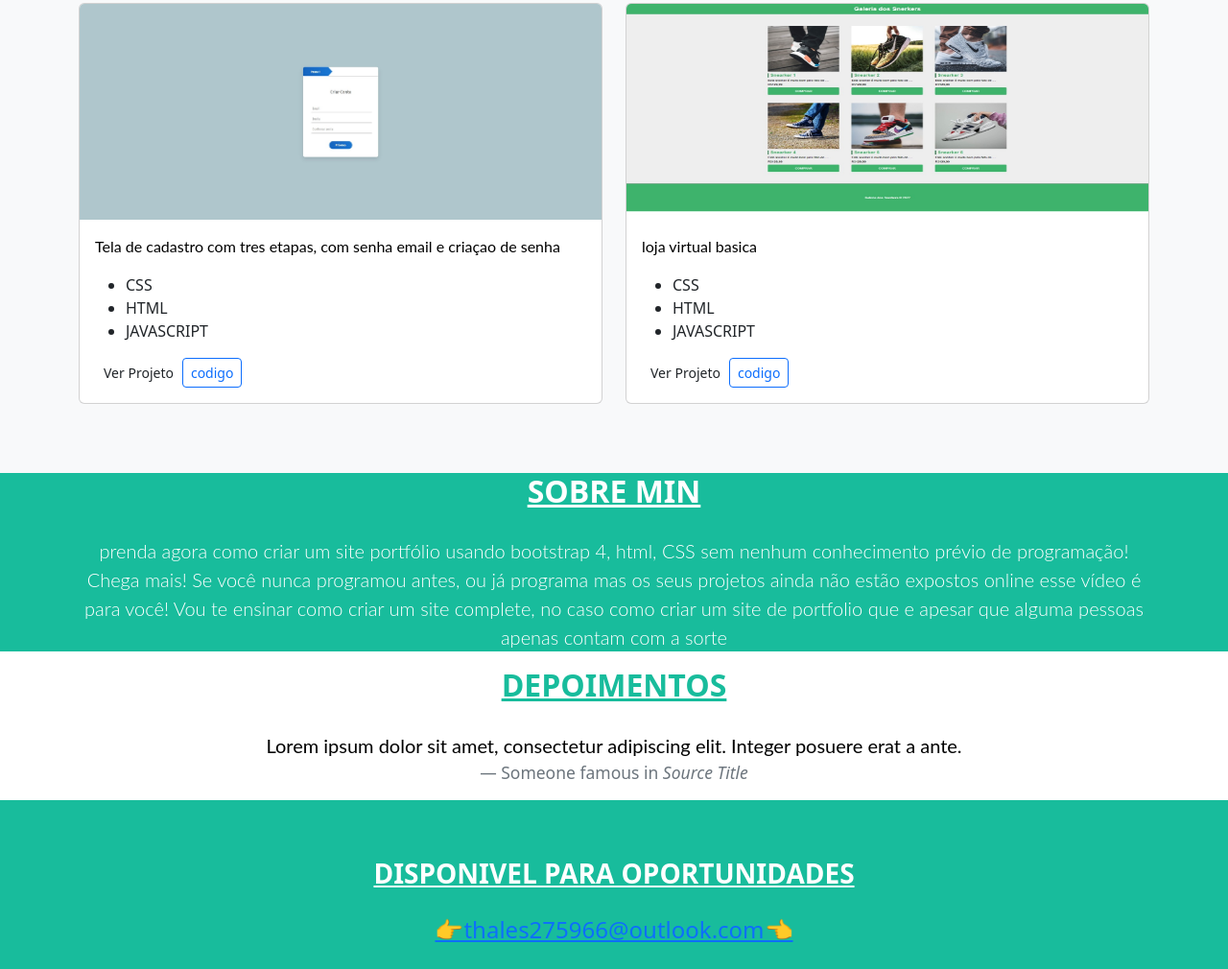
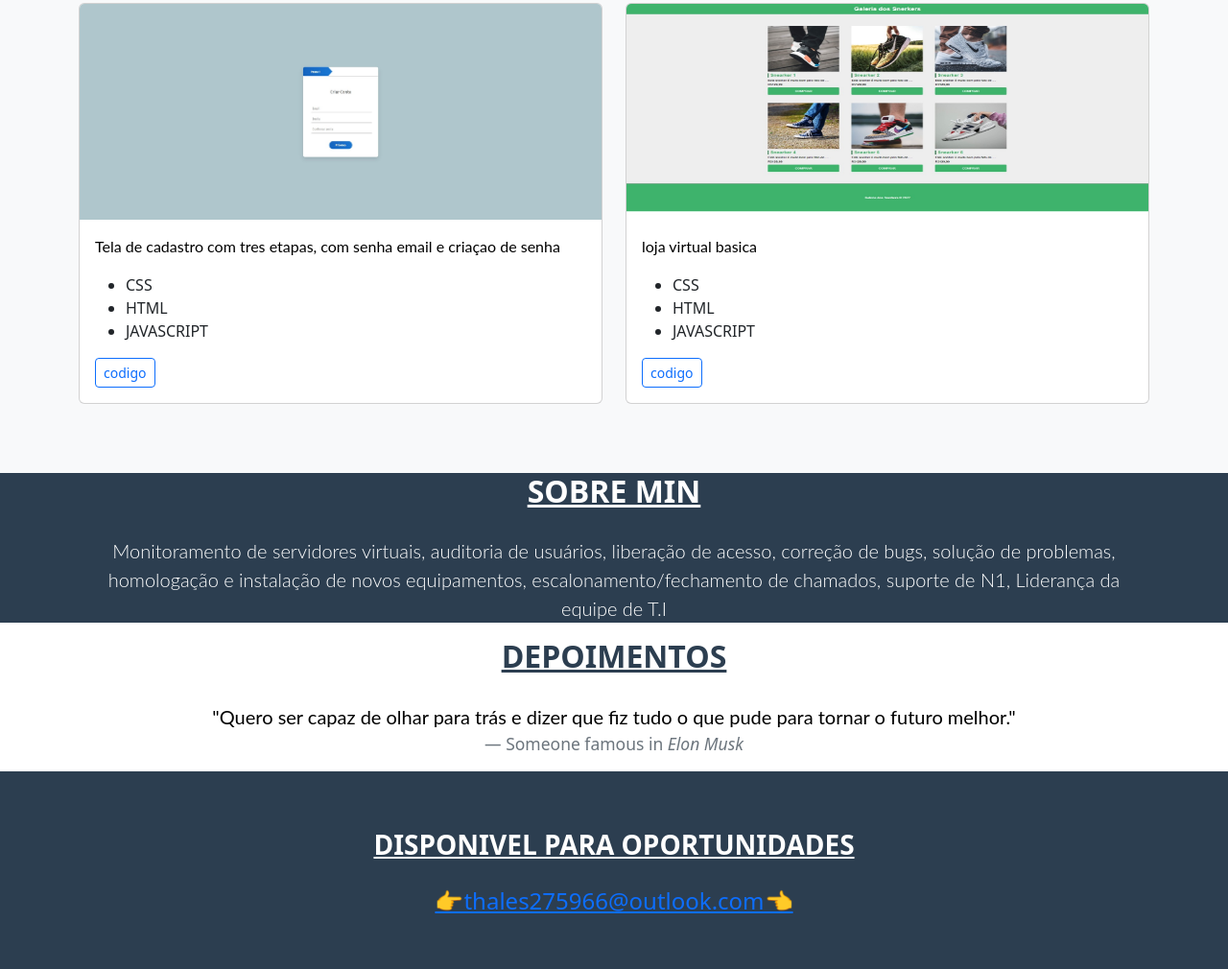
Before and after one commit to ThalesHenriq/Portifolio, a plain HTML site: page index.html in a window 1280 px wide. Shown: the part 1790-2800 px from the top of the page at 96% size. Drawn offline with nearby package versions, Linux system fonts and the light colour scheme.

Commit message:
Update index.html

```diff
--- a/index.html
+++ b/index.html
@@ -39,13 +39,13 @@
         font-weight: 700;
         color: white;
       }
-      .titulosVerdes{
+      .titulosAzul{
         text-decoration: underline;
         text-underline-position: below;
         padding-bottom: 20px;
         text-transform: uppercase;
         font-weight: 700;
-        color: #18bc9c;
+        color: #2c3e50;
       }
       .textoBranco{
         color: white !important;
@@ -89,7 +89,7 @@
           </ul>
         </div>
       </nav>
-      <section class="jumbotron text-center corPrimaria">
+      <section class="jumbotron text-center corSecundaria">
         <div class="container">
           <img class="foto-perfil" src="foto.png" alt="">
           <h1 class="jumbotron-heading textoBranco">ThalesHenriq</h1>
@@ -97,13 +97,13 @@
             <a href="#contatos" class="btn btn-dark my-2">contato</a>
           </p>
           <a href="https://www.linkedin.com/in/thales-henrique-10a522193/"><i class="textoBranco fab fa-linkedin"></i></a>
-          <a href="https://www.linkedin.com/in/thales-henrique-10a522193/"><i class="textoBranco icones fab fa-github"></i></a>
-          <a href="https://www.linkedin.com/in/thales-henrique-10a522193/"><i class="textoBranco icones fab fa-instagram"></i></a>
+          <a href="https://github.com/ThalesHenriq"><i class="textoBranco icones fab fa-github"></i></a>
+          <a href="https://www.instagram.com/thalesjoker/"><i class="textoBranco icones fab fa-instagram"></i></a>
         </div>
       </section>
       <div class="album py-5 bg-light" id="projetos">
         <div class="container">
-          <h2 class="jumbotron-heading text-center titulosVerdes">Projetos</h2>
+          <h2 class="jumbotron-heading text-center titulosAzul">Projetos</h2>
 
           <div class="row">
                     <div class="col-md-6">
@@ -118,7 +118,6 @@
                   </ul>
                   <div class="d-flex justify-content-between align-items-center">
                     <div class="btn-group">
-                      <a href="https://github.com/ThalesHenriq/PassGerator"><button type="button" class="btn btn-sm btn-outline-sucess">Ver Projeto</button></a>
                       <a href="github.com/meuprojeto"><button type="button" class="btn btn-sm btn-outline-primary">codigo</button></a>
                     </div>
                   </div>
@@ -137,7 +136,7 @@
                   </ul>
                   <div class="d-flex justify-content-between align-items-center">
                     <div class="btn-group">
-                      <a href="https://github.com/ThalesHenriq/CriadorQRCode"><button type="button" class="btn btn-sm btn-outline-sucess">Ver Projeto</button></a>
+
                       <a href="https://github.com/ThalesHenriq/CriadorQRCode"><button type="button" class="btn btn-sm btn-outline-primary">Codigo</button></a>
                     </div>
                   </div>
@@ -156,7 +155,7 @@
                   </ul>
                   <div class="d-flex justify-content-between align-items-center">
                     <div class="btn-group">
-                      <a href="https://github.com/ThalesHenriq/PassGerator"><button type="button" class="btn btn-sm btn-outline-sucess">Ver Projeto</button></a>
+
                       <a href="https://github.com/ThalesHenriq/PassGerator"><button type="button" class="btn btn-sm btn-outline-primary">codigo</button></a>
                     </div>
                   </div>
@@ -175,7 +174,7 @@
                   </ul>
                   <div class="d-flex justify-content-between align-items-center">
                     <div class="btn-group">
-                      <a href="https://github.com/ThalesHenriq/GeradorPixelArt"><button type="button" class="btn btn-sm btn-outline-sucess">Ver Projeto</button></a>
+
                       <a href="https://github.com/ThalesHenriq/GeradorPixelArt"><button type="button" class="btn btn-sm btn-outline-primary">codigo</button></a>
                     </div>
                   </div>
@@ -195,7 +194,7 @@
                   </ul>
                   <div class="d-flex justify-content-between align-items-center">
                     <div class="btn-group">
-                      <a href="https://github.com/ThalesHenriq/CADASTRO"><button type="button" class="btn btn-sm btn-outline-sucess">Ver Projeto</button></a>
+
                       <a href="https://github.com/ThalesHenriq/CADASTRO"><button type="button" class="btn btn-sm btn-outline-primary">codigo</button></a>
                     </div>
                   </div>
@@ -214,7 +213,7 @@
                   </ul>
                   <div class="d-flex justify-content-between align-items-center">
                     <div class="btn-group">
-                      <a href="https://github.com/ThalesHenriq/PassGerator"><button type="button" class="btn btn-sm btn-outline-sucess">Ver Projeto</button></a>
+
                       <a href="github.com/meuprojeto"><button type="button" class="btn btn-sm btn-outline-primary">codigo</button></a>
                     </div>
                   </div>
@@ -227,28 +226,28 @@
         </div>
       </div>
       <!--sOBRE MIN-->
-      <section class="jumbotron text-center corPrimaria" id="sobre-mim">
+      <section class="jumbotron text-center corSecundaria" id="sobre-mim">
         <div class="container">
           <h2 class="jumbotron-heading titulosBrancos">sobre min</h2>
-          <p class="lead textoBranco">prenda agora como criar um site portfólio usando bootstrap 4, html, CSS sem nenhum conhecimento prévio de programação! Chega mais! Se você nunca programou antes, ou já programa mas os seus projetos ainda não estão expostos online esse vídeo é para você! Vou te ensinar como criar um site complete, no caso como criar um site de portfolio que e apesar que alguma pessoas apenas contam com a sorte</p>
+          <p class="lead textoBranco">Monitoramento de servidores virtuais, auditoria de usuários, liberação de acesso, correção de bugs, solução de problemas, homologação e instalação de novos equipamentos, escalonamento/fechamento de chamados, suporte de N1, Liderança da equipe de T.I</p>
         </div>
       </section>
 
       <!--Depoimentos-->
       <section class="jumbotron text-center" id="depoimentos">
         <div class="container">
-          <h2 class="jumbotron-heading text-center titulosVerdes">
+          <h2 class="jumbotron-heading text-center titulosAzul">
             Depoimentos
           </h2>
           <blockquote class="blockquote text-center textoBranco">
-             <p class="mb-0">Lorem ipsum dolor sit amet, consectetur adipiscing elit. Integer posuere erat a ante.</p>
+             <p class="mb-0">"Quero ser capaz de olhar para trás e dizer que fiz tudo o que pude para tornar o futuro melhor."</p>
              <p></p>
-             <footer class="blockquote-footer">Someone famous in <cite title="Source Title">Source Title</cite></footer>
+             <footer class="blockquote-footer">Someone famous in <cite title="Source Title">Elon Musk</cite></footer>
             </blockquote>
         </div>
       </section>
       <!--Contato-->
-      <section class="corPrimaria" id="contatos">
+      <section class="corSecundaria" id="contatos">
         <div>
           <div class="container-fluid">
             <h3 style="padding-top: 60px;" class="text-center titulosBrancos">Disponivel para oportunidades</h3>
```
